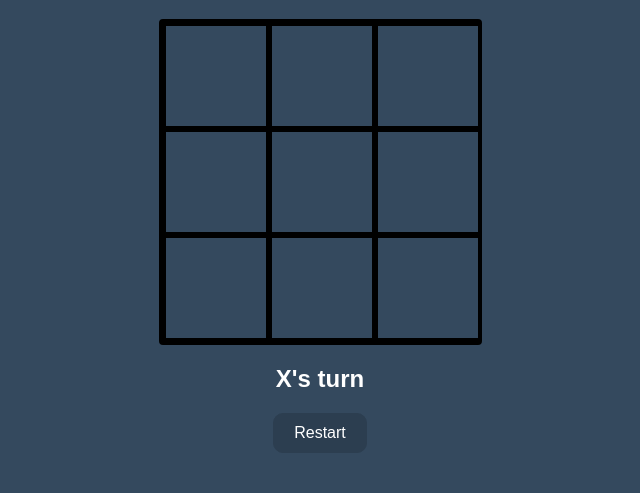
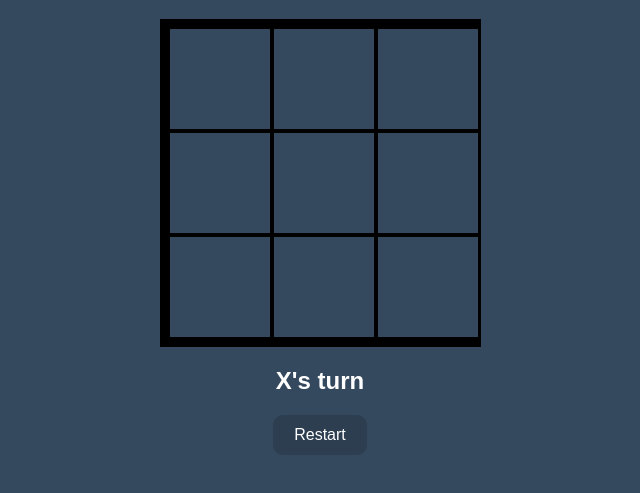
Before and after one commit to Cosmodocus/tic-tac-toe-js, a plain HTML site: page index.html in a window 1280 px wide. Shown: the part 61-554 px from the top of the page, without its empty margins (320-960 px from the left). Drawn offline with Linux system fonts and the light colour scheme.

Commit message:
Update styles.css

```diff
--- a/styles.css
+++ b/styles.css
@@ -17,7 +17,7 @@
     line-height: 100px;
     cursor: pointer;
     transition: 0.3s all;
-    border: 3px black solid;
+    border: 2px black solid;
 }
 
 .cell:hover{
@@ -27,10 +27,9 @@
 #cellContainer{
     display: grid;
     grid-template-columns: repeat(3, auto);
-    width: 315px;
+    width: 305px;
     margin: auto;
-    border: 4px black solid;
-    border-radius: 4px;
+    border: 8px black solid;
 }
 
 #restart-Btn{
```
